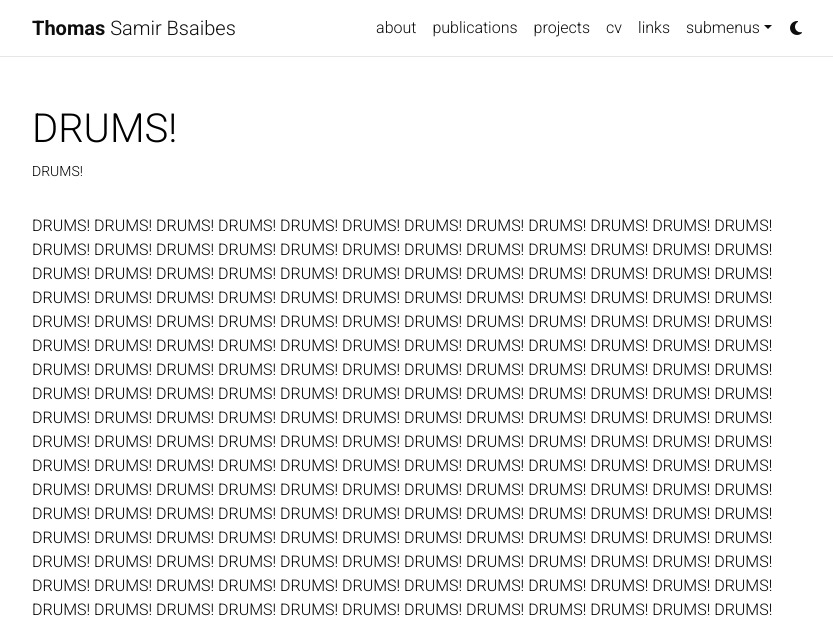
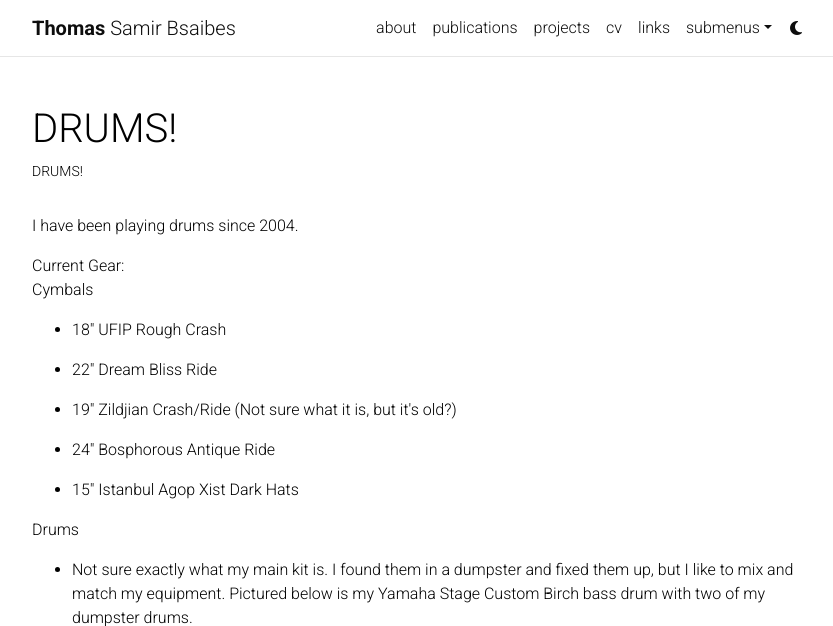
Before and after one commit to BsaibesT/bsaibest.github.io, a Jekyll site: the page built from _projects/7_project.md, in a window 1280 px wide and 1400 px high, cut to the strip 0-626 px from the top of the window. Shown: the whole strip, without its empty margins (223-1056 px from the left). Built offline with Jekyll 4.4.1, drawn with Linux system fonts in a browser that asks for light colours; comment, search, counter and statistics services are not loaded; a style sheet for code colours, icons or effects is not loaded; some of the changed text lies outside the part shown.

Commit message:
Update 7_project.md

```diff
--- a/_projects/7_project.md
+++ b/_projects/7_project.md
@@ -7,24 +7,7 @@ importance: 7
 category: fun
 ---
 
-<!-- I have been playing drums since 2004. -->
-DRUMS! DRUMS! DRUMS! DRUMS! DRUMS! DRUMS! DRUMS! DRUMS! DRUMS! DRUMS! DRUMS! DRUMS! DRUMS! DRUMS!
-DRUMS! DRUMS! DRUMS! DRUMS! DRUMS! DRUMS! DRUMS! DRUMS! DRUMS! DRUMS! DRUMS! DRUMS! DRUMS! DRUMS!
-DRUMS! DRUMS! DRUMS! DRUMS! DRUMS! DRUMS! DRUMS! DRUMS! DRUMS! DRUMS! DRUMS! DRUMS! DRUMS! DRUMS!
-DRUMS! DRUMS! DRUMS! DRUMS! DRUMS! DRUMS! DRUMS! DRUMS! DRUMS! DRUMS! DRUMS! DRUMS! DRUMS! DRUMS!
-DRUMS! DRUMS! DRUMS! DRUMS! DRUMS! DRUMS! DRUMS! DRUMS! DRUMS! DRUMS! DRUMS! DRUMS! DRUMS! DRUMS!
-DRUMS! DRUMS! DRUMS! DRUMS! DRUMS! DRUMS! DRUMS! DRUMS! DRUMS! DRUMS! DRUMS! DRUMS! DRUMS! DRUMS!
-DRUMS! DRUMS! DRUMS! DRUMS! DRUMS! DRUMS! DRUMS! DRUMS! DRUMS! DRUMS! DRUMS! DRUMS! DRUMS! DRUMS!
-DRUMS! DRUMS! DRUMS! DRUMS! DRUMS! DRUMS! DRUMS! DRUMS! DRUMS! DRUMS! DRUMS! DRUMS! DRUMS! DRUMS!
-DRUMS! DRUMS! DRUMS! DRUMS! DRUMS! DRUMS! DRUMS! DRUMS! DRUMS! DRUMS! DRUMS! DRUMS! DRUMS! DRUMS!
-DRUMS! DRUMS! DRUMS! DRUMS! DRUMS! DRUMS! DRUMS! DRUMS! DRUMS! DRUMS! DRUMS! DRUMS! DRUMS! DRUMS!
-DRUMS! DRUMS! DRUMS! DRUMS! DRUMS! DRUMS! DRUMS! DRUMS! DRUMS! DRUMS! DRUMS! DRUMS! DRUMS! DRUMS!
-DRUMS! DRUMS! DRUMS! DRUMS! DRUMS! DRUMS! DRUMS! DRUMS! DRUMS! DRUMS! DRUMS! DRUMS! DRUMS! DRUMS!
-DRUMS! DRUMS! DRUMS! DRUMS! DRUMS! DRUMS! DRUMS! DRUMS! DRUMS! DRUMS! DRUMS! DRUMS! DRUMS! DRUMS!
-DRUMS! DRUMS! DRUMS! DRUMS! DRUMS! DRUMS! DRUMS! DRUMS! DRUMS! DRUMS! DRUMS! DRUMS! DRUMS! DRUMS!
-DRUMS! DRUMS! DRUMS! DRUMS! DRUMS! DRUMS! DRUMS! DRUMS!
-
-DRUMS! I LOVE THEM! I PLAY THEM!
+I have been playing drums since 2004.
 
 Current Gear:\\
 Cymbals
@@ -35,7 +18,7 @@ Cymbals
 {::nomarkdown}<ul><li>15" Istanbul Agop Xist Dark Hats </li></ul>{:/}
 
 Drums\\
-{::nomarkdown}<ul><li>Not sure, I found them in a dumpster and fixed them up. </li></ul>{:/}
+{::nomarkdown}<ul><li>Not sure exactly what my main kit is. I found them in a dumpster and fixed them up, but I like to mix and match my equipment. Pictured below is my Yamaha Stage Custom Birch bass drum with two of my dumpster drums.  </li></ul>{:/}
 
 <div class="row">
     <div class="col-lg">
```
